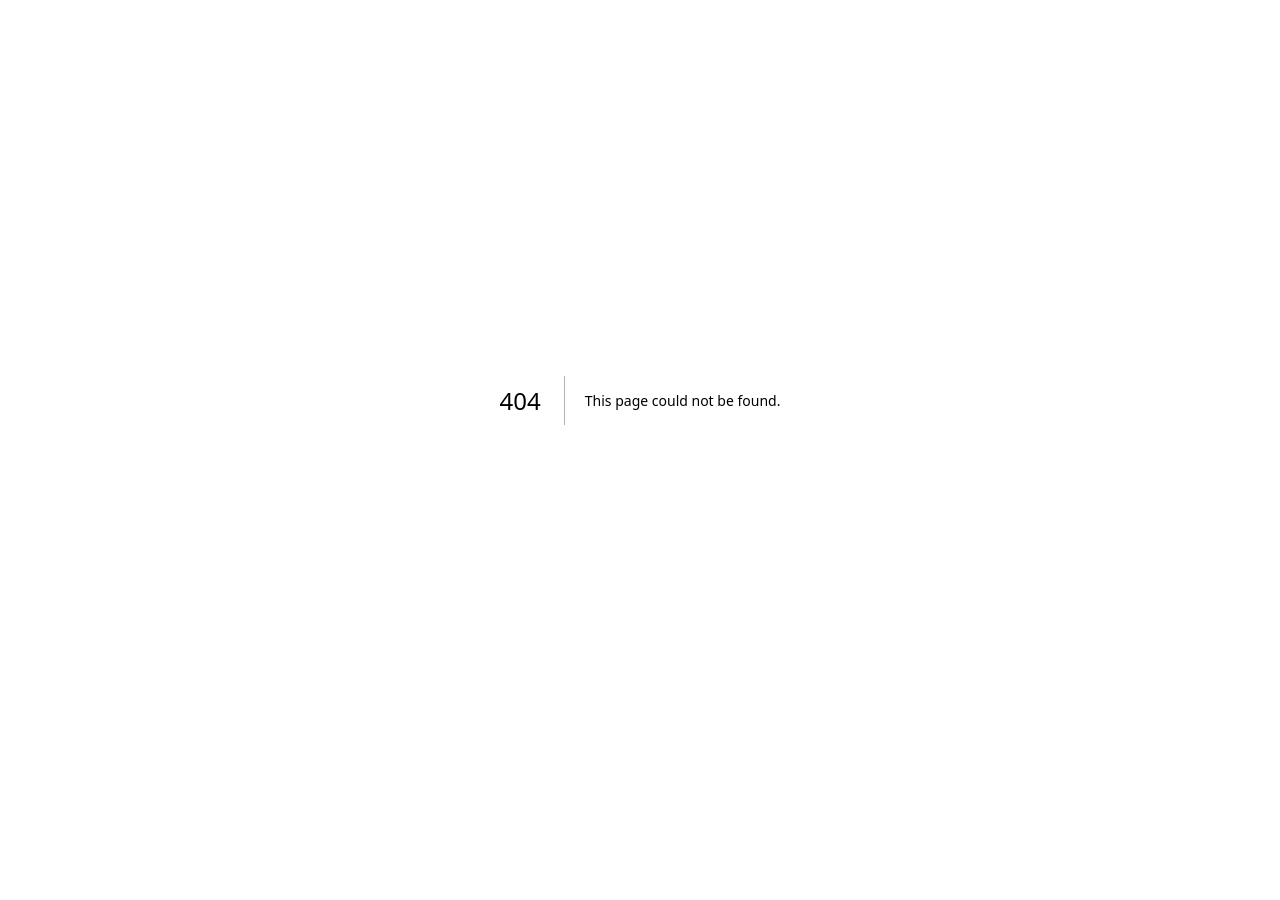
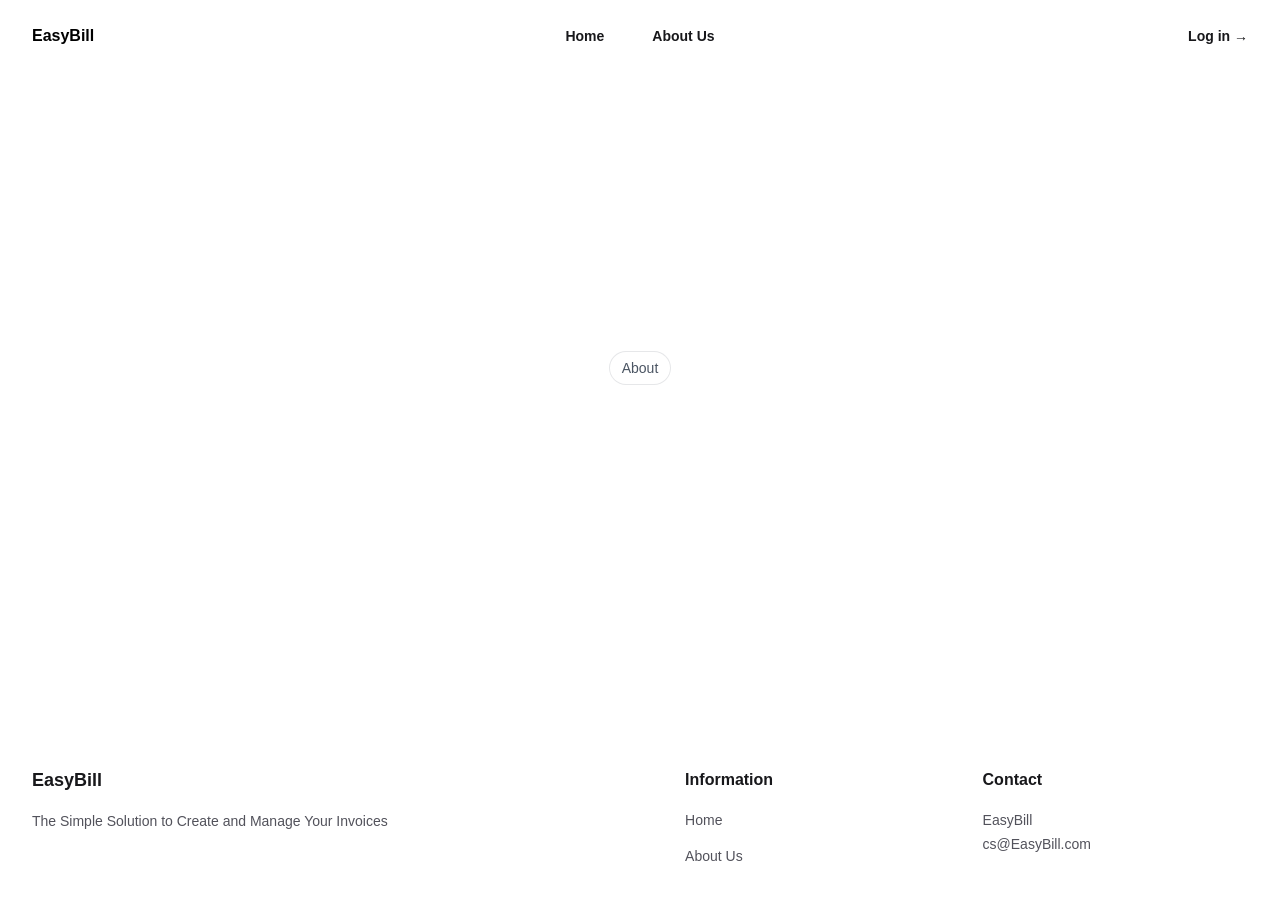
Before and after one commit to rchmfk/invoice-maker, a Next.js app in the folder easy-bill/: page /about in a window 1280 px wide. Before the commit this address had no page. Shown: the top 900 px of the page. Before the commit the page ends 800 px from the top, so only its background shows below. Built offline with nearby package versions, Linux system fonts and the light colour scheme.

Commit message:
add new page for about

```diff
--- /dev/null
+++ b/easy-bill/src/app/about/page.tsx
@@ -0,0 +1,24 @@
+import Footer from "@/components/Footer";
+import Navbar from "@/components/Navbar";
+import Image from "next/image";
+
+export default function About() {
+  return (
+    <>
+      <Navbar />
+      <div className="bg-white">
+        <div className="relative isolate px-6 pt-14 lg:px-8">
+          <div className="mx-auto max-w-2xl py-32 sm:py-48 lg:py-56">
+            <div className="hidden sm:mb-8 sm:flex sm:justify-center">
+              <div className="relative rounded-full px-3 py-1 text-sm/6 text-gray-600 ring-1 ring-gray-900/10 hover:ring-gray-900/20">
+                About
+
+              </div>
+            </div>
+          </div>
+        </div>
+      </div>
+      <Footer />
+    </>
+  );
+}
```
